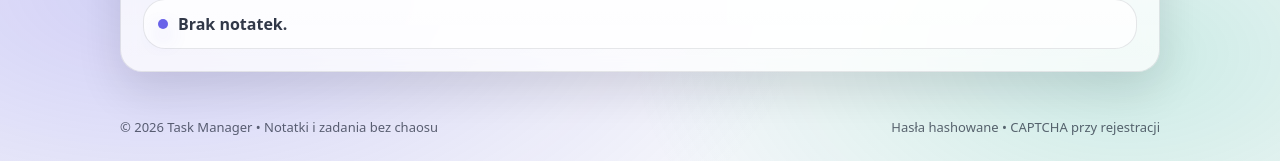
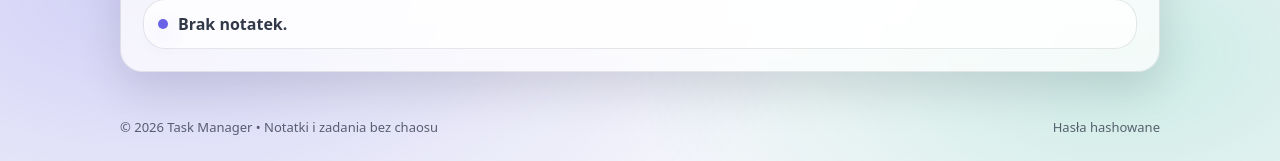
Before and after one commit to adrianbojar/taskmanager, a Flask app: page /admin in a window 1280 px wide. Shown: the part 890-1051 px from the top of the page. Run offline with Flask 3, Linux system fonts and the light colour scheme; a user stored in the database is signed in.

Commit message:
Wersja projektowa

```diff
--- a/app/views/templates/base.html
+++ b/app/views/templates/base.html
@@ -66,7 +66,7 @@
   <footer class="footer">
     <div class="footer-inner">
       <div class="muted">© 2026 Task Manager • Notatki i zadania bez chaosu</div>
-      <div class="muted">Hasła hashowane • CAPTCHA przy rejestracji</div>
+      <div class="muted">Hasła hashowane</div>
     </div>
   </footer>
 
```
